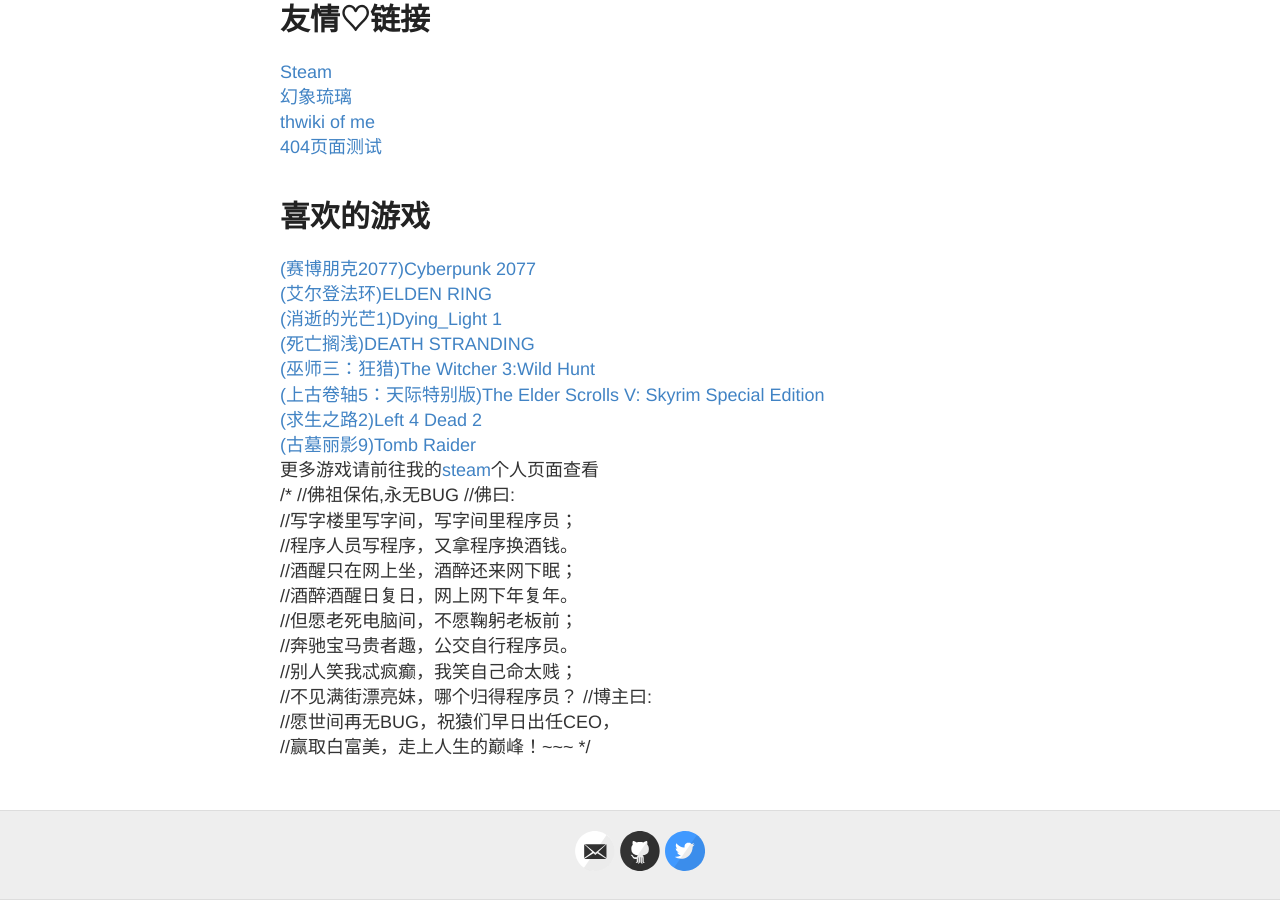
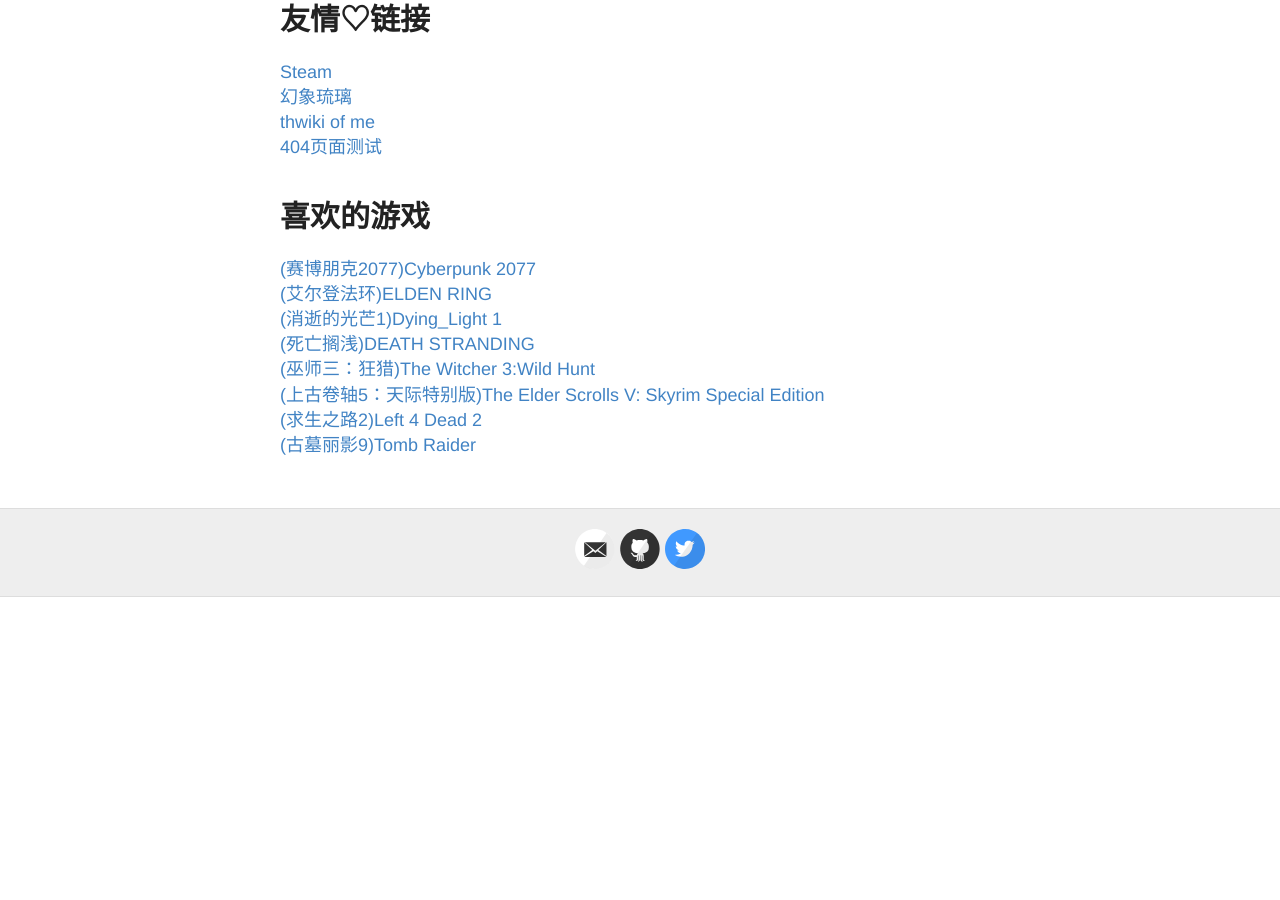
Before and after one commit to ManakaGekka/ManakaGekka.git1hub.io, a Jekyll site: the page built from about.md, in a window 1280 px wide and 900 px high, scrolled down 1858 px. Built offline with Jekyll 4.4.1, drawn with Linux system fonts in a browser that asks for light colours; after the commit the page ends 2455 px from its top, so only the background shows below that.

Commit message:
Update about.md

```diff
--- a/about.md
+++ b/about.md
@@ -68,19 +68,3 @@
 [(上古卷轴5：天际特别版)The Elder Scrolls V: Skyrim Special Edition](https://store.steampowered.com/app/489830)<br>
 [(求生之路2)Left 4 Dead 2](https://store.steampowered.com/app/550)<br>
 [(古墓丽影9)Tomb Raider](https://store.steampowered.com/app/203160)<br>
-更多游戏请前往我的[steam](https://steamcommunity.com/id/HarayamaRese/)个人页面查看<br>
-/*
-//佛祖保佑,永无BUG
-//佛曰:
-//写字楼里写字间，写字间里程序员；
-//程序人员写程序，又拿程序换酒钱。
-//酒醒只在网上坐，酒醉还来网下眠；
-//酒醉酒醒日复日，网上网下年复年。
-//但愿老死电脑间，不愿鞠躬老板前；
-//奔驰宝马贵者趣，公交自行程序员。
-//别人笑我忒疯癫，我笑自己命太贱；
-//不见满街漂亮妹，哪个归得程序员？
-//博主曰:
-//愿世间再无BUG，祝猿们早日出任CEO，
-//赢取白富美，走上人生的巅峰！~~~
-*/
```
